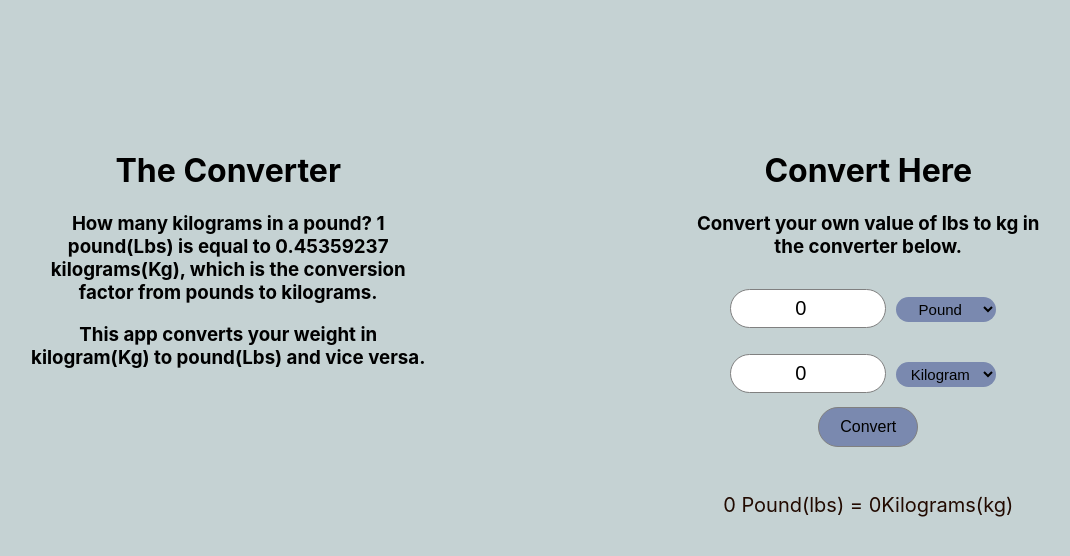
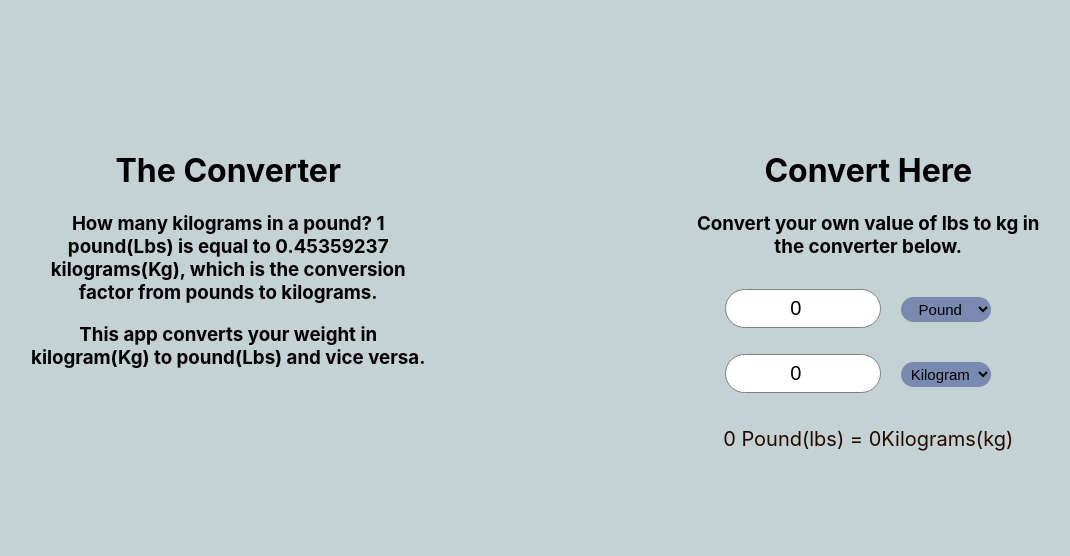
Before and after one commit to Boluwaduro00/my_converter, a React (Create React App) app: page / in a window 1280 px wide. Shown: the top 556 px of the page, without its empty margins (99-1169 px from the left). Built offline with nearby package versions, Linux system fonts and the light colour scheme.

Commit message:
new update on button

```diff
--- a/src/components/Form.js
+++ b/src/components/Form.js
@@ -1,28 +1,32 @@
-import React, { useState } from "react";
+import React, { useState, useEffect } from "react";
 
 function App() {
   const [weightInLb, setWeightInLb] = useState(0);
   const [weightInKg, setWeightInKg] = useState(0);
 
-  function handleSubmit(e) {
-    e.preventDefault();
+  const handleSubmit = () => {
     const formValid = weightInLb >= 0;
     if (!formValid ){
       return;
     }
-    setWeightInKg(weightInLb * 0.4536);
+    setWeightInKg(weightInLb * 0.453592);
   }
 
   function handleChange(e) {
-    setWeightInLb(e.target.value)
+    setWeightInLb(e.target.value);
   }
 
   function handleChange2(e) {
     setWeightInKg(e.target.value)
   }
 
+
+  useEffect(()=>{
+    handleSubmit();
+  },[weightInLb]);
+
     return (
-     <form onSubmit={handleSubmit}>
+     <form>
          <div className="pound-selector">
           <input
           type="number"
@@ -30,6 +34,7 @@ function App() {
           value={weightInLb}
           onChange={handleChange}
           />
+          {/* <label className="pound-select">Pound</label> */}
           <select name="pound" className="pound-select" >
             <option value="pound">Pound</option>
             <option value="kilogram">Kilogram</option>
@@ -41,18 +46,16 @@ function App() {
             type="number"
             className="pound-input"
             onChange={handleChange2}
-            value={weightInKg}
+            value = {weightInKg}
             />
-          <select name="pound" className="pound-select" >
+
+            {/* <label className="pound-select">Kilogram</label> */}
+          <select name="kilo" className="kilo-select" >
             <option value="pound">Kilogram</option>
             <option value="kilogram">Pound</option>
           </select>
+
         </div>
-        <button
-        type="submit"
-        className="convert-btn">
-          Convert
-        </button>
 
           <p className="result">
             <span>{weightInLb} Pound(lbs) = {weightInKg}Kilograms(kg)</span>
--- a/src/index.css
+++ b/src/index.css
@@ -87,18 +87,29 @@ code {
 .pound-selector input {
   border-radius: 50px;
 }
-.pound-selector label {
+/* .pound-selector label {
   margin: 5px;
-}
+} */
 
 .pound-select {
-  width: 100px;
+  width: 90px;
   border-radius: 20px;
   border: none;
   height: 25px;
   font-size: 15px;
   text-align: center;
-  margin: 20px 10px;
+  margin: 20px ;
+  background-color: #7a89af;
+}
+
+.kilo-select {
+  width: 90px;
+  border-radius: 20px;
+  border: none;
+  height: 25px;
+  font-size: 15px;
+  text-align: center;
+  margin: 20px ;
   background-color: #7a89af;
 }
 
```
Also changed, not shown: src/components/SubmitButton.js (deleted, +0 -9 lines).
